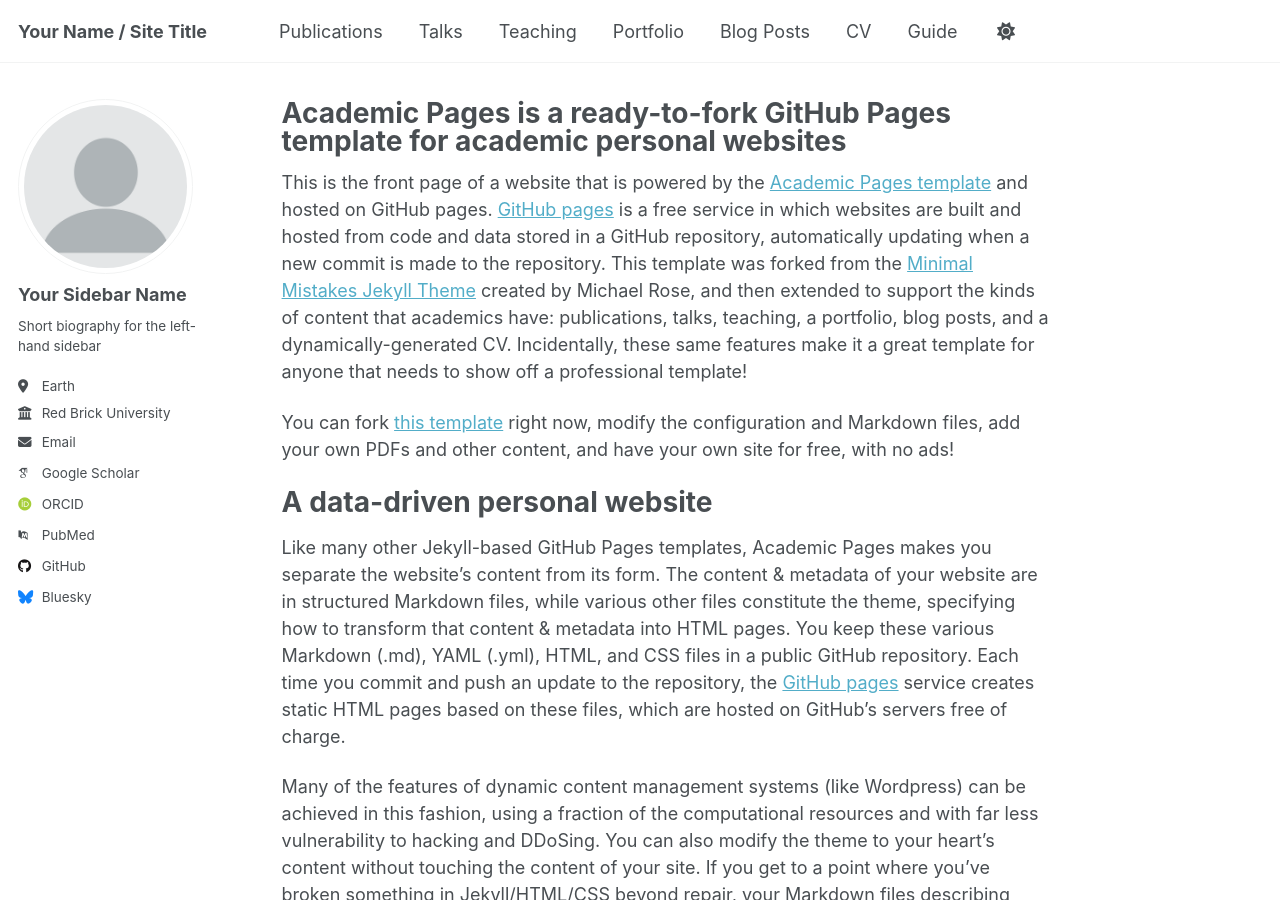
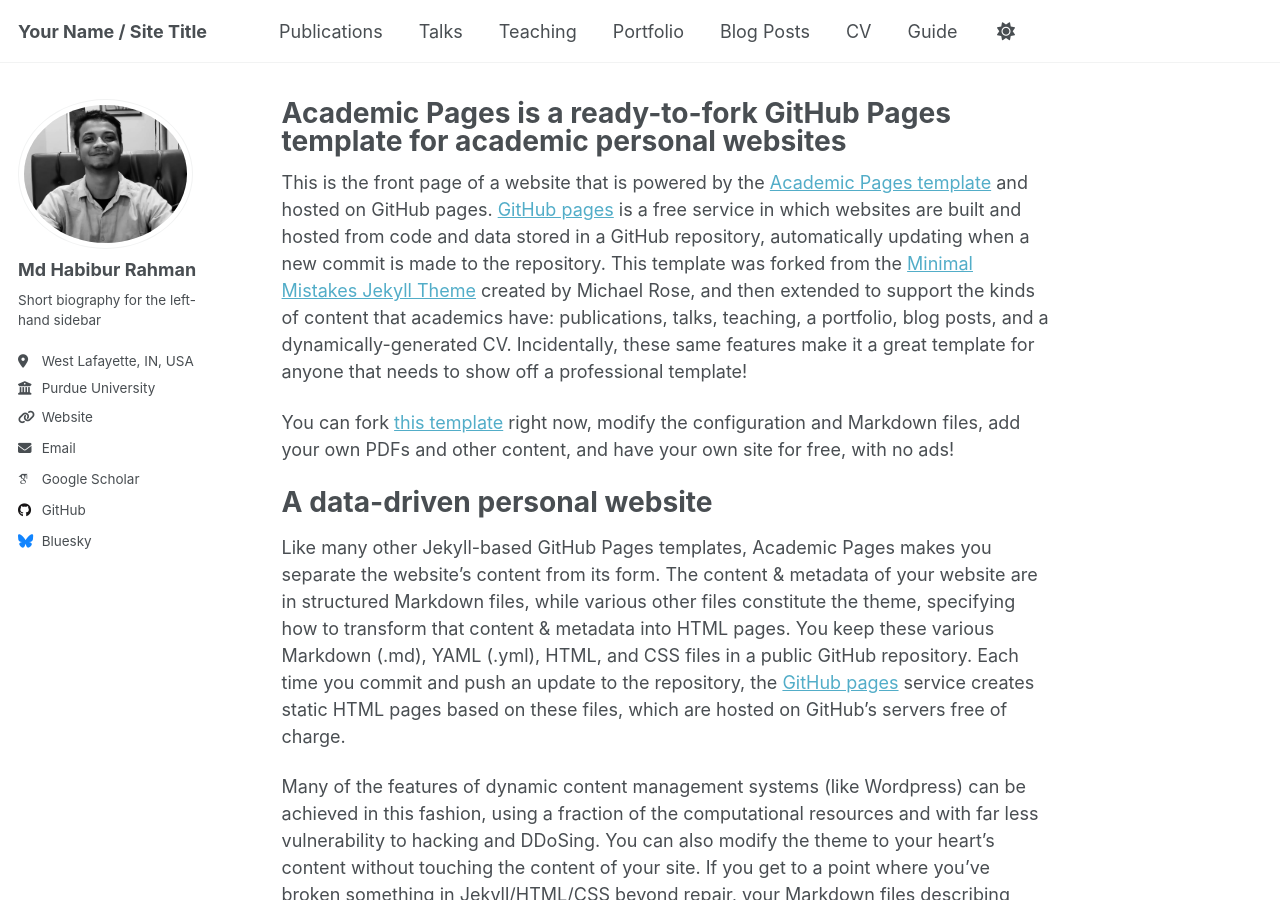
Before and after one commit to msehabibur/msehabibur.github.io, a Jekyll site: the page built from _pages/about.md, in a window 1280 px wide and 900 px high. Built offline with Jekyll 4.4.1, drawn with Linux system fonts in a browser that asks for light colours; some web fonts are replaced; a script that is not in the unit is left out.

Commit message:
Update _config.yml

```diff
--- a/_config.yml
+++ b/_config.yml
@@ -23,24 +23,24 @@
 #               Additional customization can be done by editing /_includes/author-profile.html
 author:
   # Biographic information
-  avatar           : "profile.png"
-  name             : "Your Sidebar Name"
+  avatar           : "habibur.png"
+  name             : "Md Habibur Rahman"
   pronouns         : # example: "she/her"
   bio              : "Short biography for the left-hand sidebar"
-  location         : "Earth"
-  employer         : "Red Brick University"
-  uri              : # URL
-  email            : "none@example.org"
+  location         : "West Lafayette, IN, USA"
+  employer         : "Purdue University"
+  uri              : "msehabibur.github.io"
+  email            : "rahma103@purdue.edu"
 
   # Academic websites
   academia         : # URL
   arxiv            : # URL - Update with the correct link to your profile
-  googlescholar    : "https://scholar.google.com/citations?user=PS_CX0AAAAAJ"
+  googlescholar    : "https://scholar.google.com/citations?user=vkAPzB0AAAAJ&hl=en"
   inspire-hep      : # URL
   impactstory      : # URL
-  orcid            : "http://orcid.org/yourorcidurl"
+  orcid            : #"http://orcid.org/yourorcidurl"
   semantic         : # URL
-  pubmed           : "https://www.ncbi.nlm.nih.gov/pubmed/?term=john+snow"
+  pubmed           : #"https://www.ncbi.nlm.nih.gov/pubmed/?term=john+snow"
   researchgate     : # URL
   scopus           : # URL
 
@@ -48,7 +48,7 @@
   bitbucket        : # Username - Update with your username on the site
   codepen          : # Username
   dribbble         : # Username
-  github           : "academicpages"
+  github           : "https://github.com/msehabibur/msehabibur/"
   kaggle           : # Username
   stackoverflow    : # User number or user number and name (i.e., use "1" or "1/jeff-atwood")
 
```
